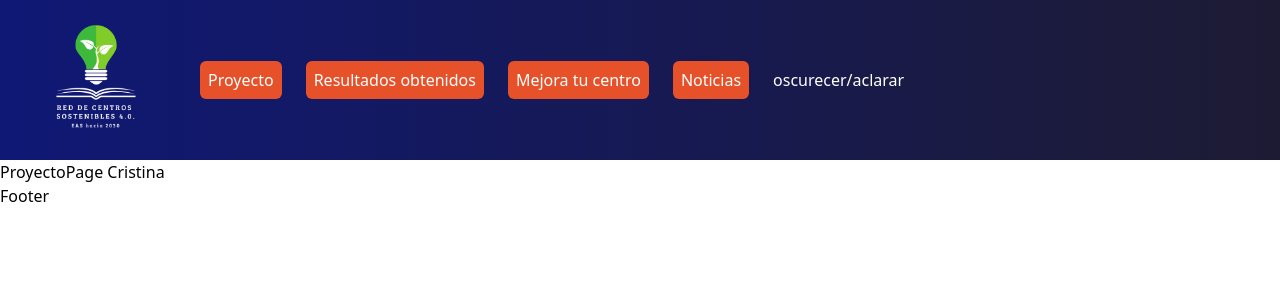
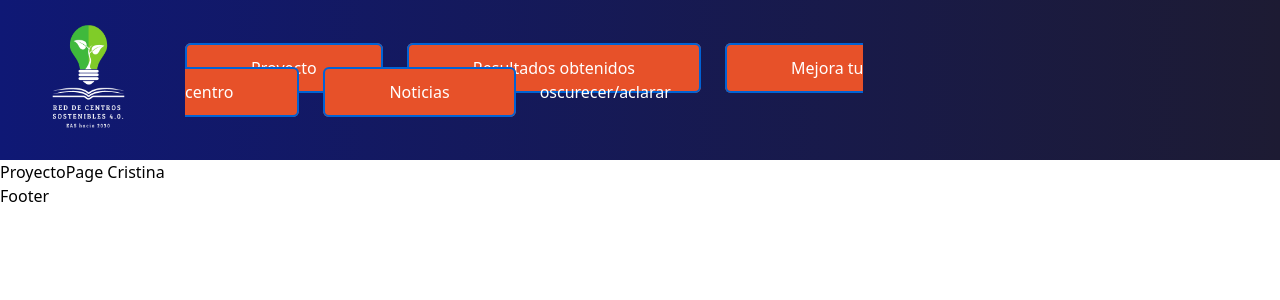
Before and after one commit to Sellsword9/dualiza, a React (Vite) app in the folder frontend/: page / in a window 1280 px wide. Shown: the top 300 px of the page. Built offline with nearby package versions, Linux system fonts and the light colour scheme.

Commit message:
Commit header

```diff
--- a/frontend/src/components/Header.jsx
+++ b/frontend/src/components/Header.jsx
@@ -4,17 +4,17 @@ import Logo from '../assets/LogoNegativoNoFondo.png'; // Importa la imagen del l
 const Header = () => {
   return (
     <header className="flex justify-between items-center p-4 bg-gradient-to-r from-azul-oscuro to-azul-negro text-white w-full h-40"> {/* Aumenta la altura a h-40 */}
-      <div className='flex justify-between items-center'>
+      <div className='flex justify-between items-center w-full'>
         <div>
           <img src={Logo} className='h-40' alt="logo" /> {/* Aplica la clase h-40 directamente a la imagen */}
         </div>
         <div>
           <nav>
             <ul className="list-none p-6">
-              <li className="inline mr-6 bg-orange-custom p-2 text-white rounded-md"><Link to="/">Proyecto</Link></li>
-              <li className="inline mr-6 text-white bg-orange-custom p-2 rounded-md"><Link to="/resultados">Resultados obtenidos</Link></li>
-              <li className="inline text-white mr-6 bg-orange-custom p-2 rounded-md"><Link to="/mejora">Mejora tu centro</Link></li>
-              <li className="inline text-white mr-6 bg-orange-custom p-2 rounded-md"><Link to="/noticias">Noticias</Link></li>
+              <li className="inline mr-6 bordeLinks bg-orange-custom py-3 text-white rounded-md lg:pl-16 pr-16"><Link to="/">Proyecto</Link></li>
+              <li className="inline mr-6 bordeLinks text-white bg-orange-custom py-3 rounded-md lg:pl-16 pr-16 "><Link to="/resultados">Resultados obtenidos</Link></li>
+              <li className="inline text-white mr-6 bordeLinks bg-orange-custom py-3 rounded-md lg:pl-16 pr-16"><Link to="/mejora">Mejora tu centro</Link></li>
+              <li className="inline text-white mr-6 bordeLinks bg-orange-custom py-3 rounded-md lg:pl-16 pr-16"><Link to="/noticias">Noticias</Link></li>
               <li className='text-white inline '>oscurecer/aclarar</li> {/* Renderiza ThemeToggleButton como un componente */}
             </ul>
           </nav>
--- a/frontend/src/index.css
+++ b/frontend/src/index.css
@@ -2,6 +2,6 @@
 @tailwind components;
 @tailwind utilities;
 
-.color-blanco{
-    color: white;
+.bordeLinks{
+    border: 2px solid #0062d4 ;
 }
```
